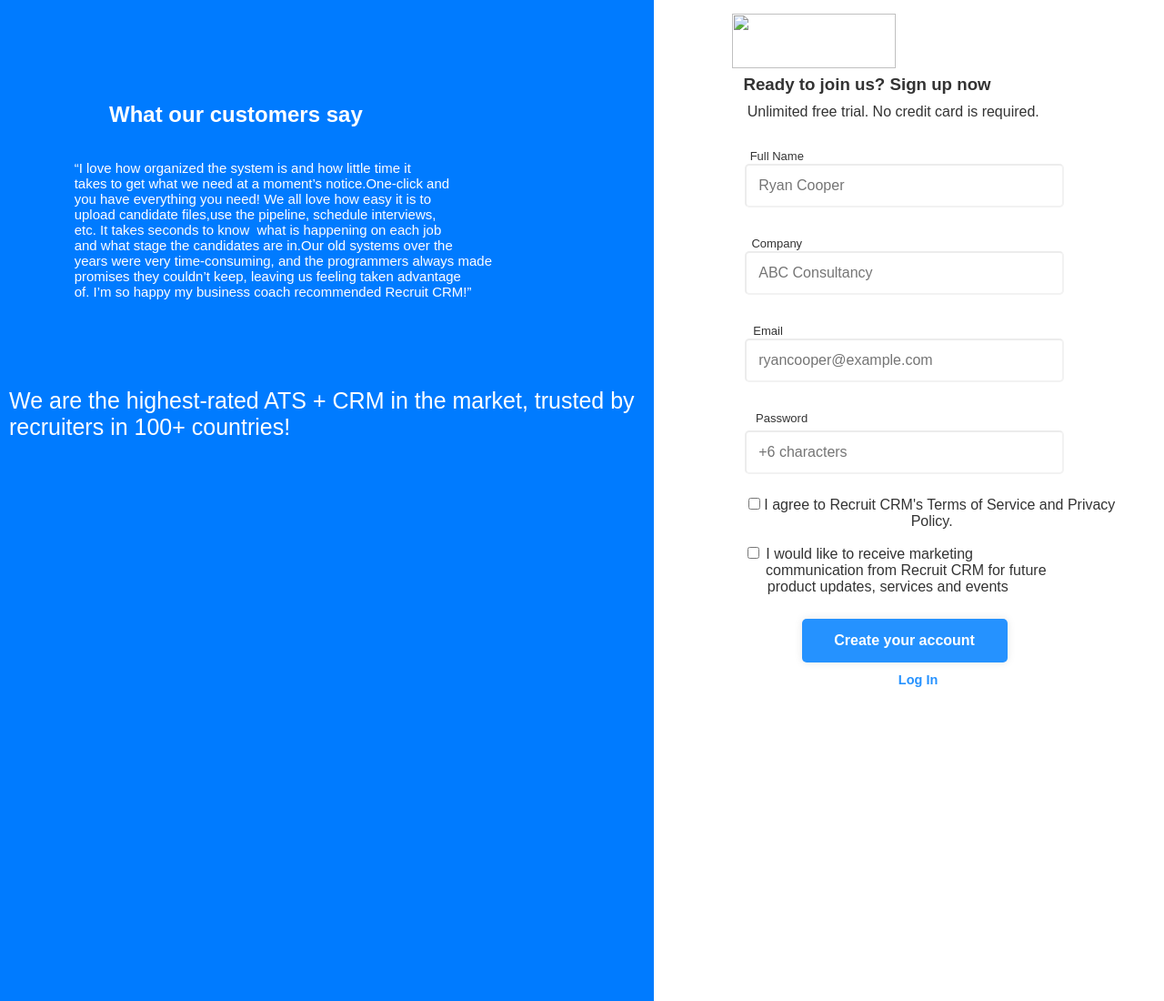
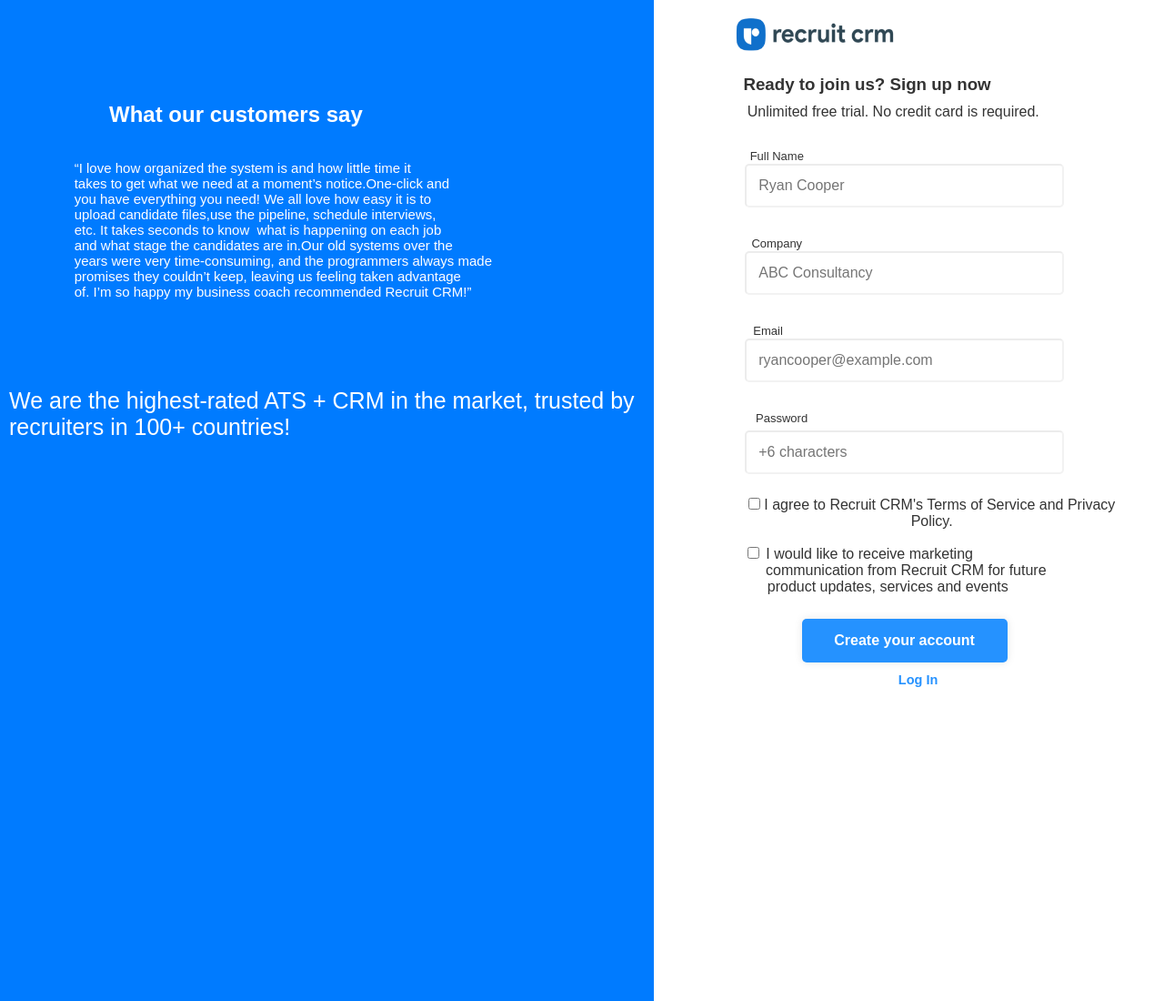
Before and after one commit to vidyashreesamaje/Task---1, a plain HTML site: page signup.html in a window 1280 px wide. Shown: the top 1100 px of the page at 91% size. Drawn offline with Linux system fonts and the light colour scheme; the site is published under a folder, as on GitHub Pages, so addresses that start at the root find nothing.

Commit message:
Update signup.html

```diff
--- a/signup.html
+++ b/signup.html
@@ -32,7 +32,7 @@
     <div  id="signupdiv">
         <div class="login" id="register">
             <form action="">
-              <img class="img1" src="/image.png">
+              <img class="img1" src="./image.png">
               <br/>
               <br/>
                 <h3 >Ready to join us? Sign up now</h3>
```
